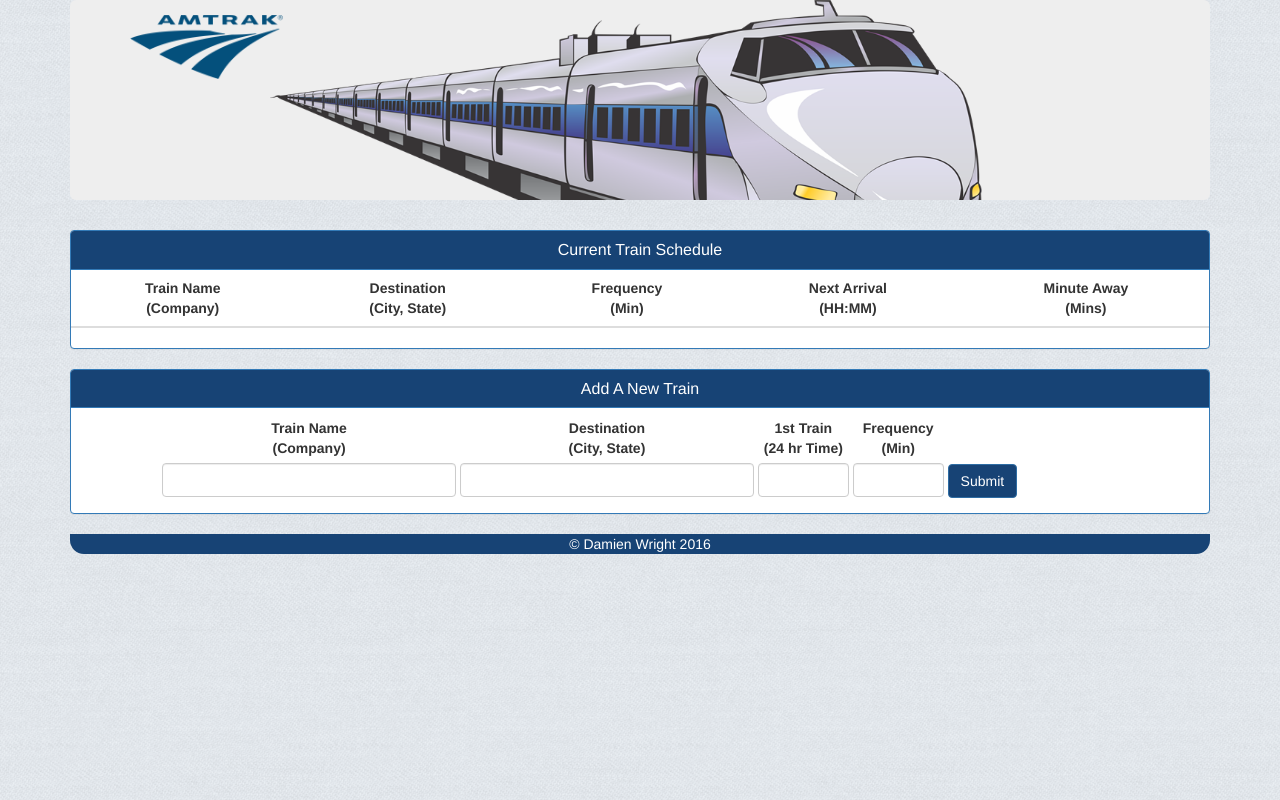
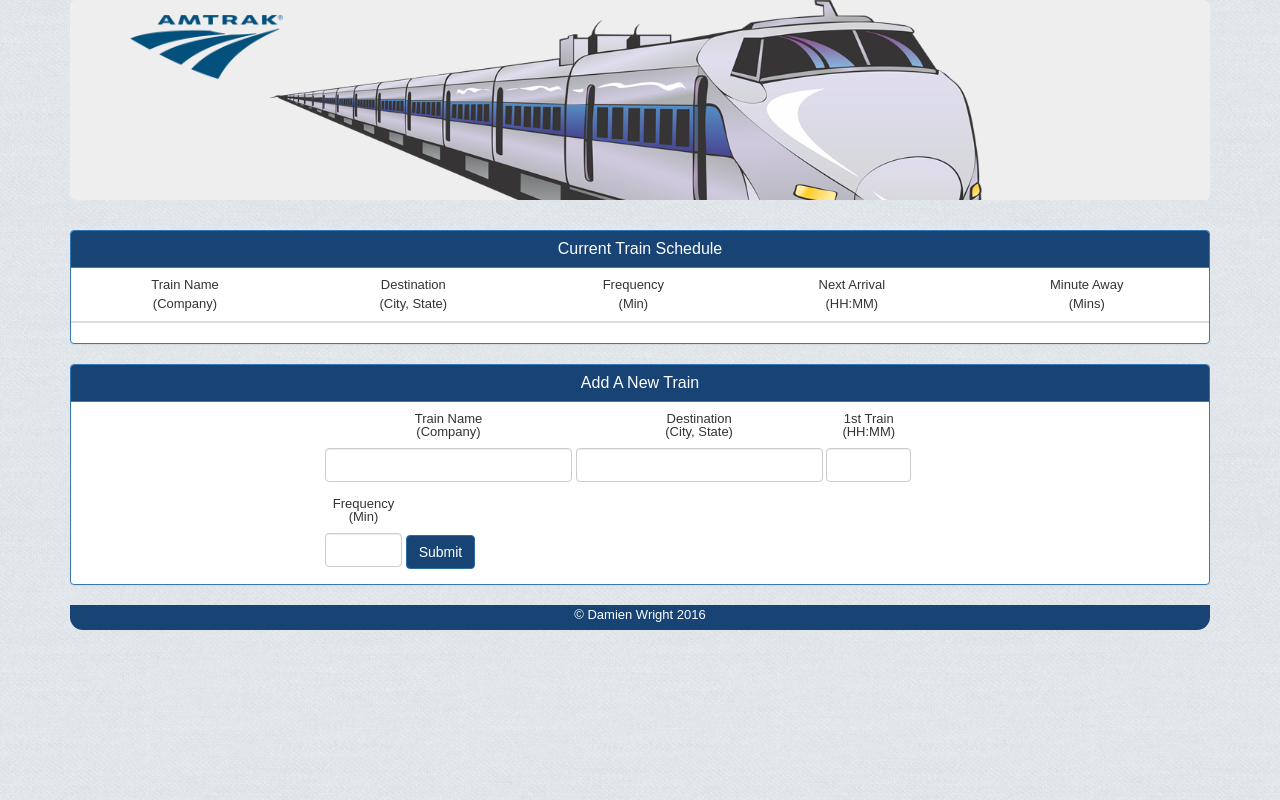
Before and after one commit to DamienIsOK/Train-Schedule, a PHP site: page / in a window 1280 px wide. Run offline with PHP 8.4, Linux system fonts and the light colour scheme; lists and menus that the app fills with data are empty; some libraries are stand-ins or nearby versions.

Commit message:
html completed: centered form, added a footer, adjusted min-width to 630px

```diff
--- /dev/null
+++ b/assets/css/reset.css
@@ -0,0 +1,48 @@
+/* http://meyerweb.com/eric/tools/css/reset/
+   v2.0 | 20110126
+   License: none (public domain)
+*/
+
+html, body, div, span, applet, object, iframe,
+h1, h2, h3, h4, h5, h6, p, blockquote, pre,
+a, abbr, acronym, address, big, cite, code,
+del, dfn, em, img, ins, kbd, q, s, samp,
+small, strike, strong, sub, sup, tt, var,
+b, u, i, center,
+dl, dt, dd, ol, ul, li,
+fieldset, form, label, legend,
+table, caption, tbody, tfoot, thead, tr, th, td,
+article, aside, canvas, details, embed,
+figure, figcaption, footer, header, hgroup,
+menu, nav, output, ruby, section, summary,
+time, mark, audio, video {
+	margin: 0;
+	padding: 0;
+	border: 0;
+	font-size: 100%;
+	font: inherit;
+	vertical-align: baseline;
+}
+/* HTML5 display-role reset for older browsers */
+article, aside, details, figcaption, figure,
+footer, header, hgroup, menu, nav, section {
+	display: block;
+}
+body {
+	line-height: 1;
+}
+ol, ul {
+	list-style: none;
+}
+blockquote, q {
+	quotes: none;
+}
+blockquote:before, blockquote:after,
+q:before, q:after {
+	content: '';
+	content: none;
+}
+table {
+	border-collapse: collapse;
+	border-spacing: 0;
+}
--- a/assets/css/trainStyle.css
+++ b/assets/css/trainStyle.css
@@ -1,6 +1,8 @@
 body {
 	background-image: url('../images/e6843a30.png');
 	background-repeat: repeat;
+	font-family: sans-serif;
+	font-size: 13px;
 }
 
 .jumbotron {
@@ -10,6 +12,8 @@ body {
 	background-repeat: no-repeat;
 	background-position: top;
 	background-size: 65%;
+	min-width: 630px;
+
 }
 
 #logo {
@@ -27,15 +31,20 @@ body {
 	text-align: center;
 }
 
+.panel  {
+	min-width: 630px;
+}
+
+
 #form-center {
-	width: 84%;
+	width: 630px;
+	display: block;
 	padding-top: 10px;
 	margin: 0 auto;
-
 }
 
-#trainName, #destination, #firstTime, #frequency {
-	padding: 0px 15px 0px 15px;
+input {
+	margin-top: 10px;
 }
 
 .table-striped {
@@ -48,11 +57,13 @@ th {
 
 .footer {
 	width: 100%;
-	height: 20px;
+	height: 25px;
+	padding-top: 3px;
 	background-color: #174375;
 	text-align: center;
 	color: #fff;
 	border-bottom-left-radius: 1em;
 	border-bottom-right-radius: 1em;
+	min-width: 630px;
 
 }
--- a/index.html
+++ b/index.html
@@ -2,6 +2,7 @@
 <html>
 <head>
 	<link rel="stylesheet" href="https://maxcdn.bootstrapcdn.com/bootstrap/3.3.6/css/bootstrap.min.css" integrity="sha384-1q8mTJOASx8j1Au+a5WDVnPi2lkFfwwEAa8hDDdjZlpLegxhjVME1fgjWPGmkzs7" crossorigin="anonymous">
+	<link rel="stylesheet" type="text/css" href="assets/css/reset.css">
 	<link rel="stylesheet" type="text/css" href="assets/css/trainStyle.css">
 	<script src="https://code.jquery.com/jquery-2.2.1.min.js"></script>
 	<script src="https://cdn.jsdelivr.net/momentjs/2.12.0/moment.min.js"></script>
@@ -53,23 +54,23 @@
 						<div class="form-group">
 						<span>
 							<label for="train name">Train Name<br>(Company)</label>
-							<input type="text" size="30" class = "form-control" id="trainName">
+							<input type="text" size="25" class = "form-control" id="trainName">
 						</span>
 						</div>
 
 						<div class="form-group">
 							<label for="destination">Destination<br>(City, State)</label>
-							<input type="text" size="30" class = "form-control" id="destination">
+							<input type="text" size="25" class = "form-control" id="destination">
 						</div>
 
 						<div class="form-group">
-							<label for="first train">1st Train<br>(24 hr Time)</label>
+							<label for="first train">1st Train<br>(HH:MM)</label>
 							<input type="text" size="5" class = "form-control" id="firstTime">
 						</div>
 
 						<div class="form-group">
 							<label for="frequency">Frequency<br>(Min)</label>
-							<input type="text" size="5" class = "form-control" id="frequency">
+							<input type="text" size="4" class = "form-control" id="frequency">
 						</div>
 
 						<div class="form-group">
```
